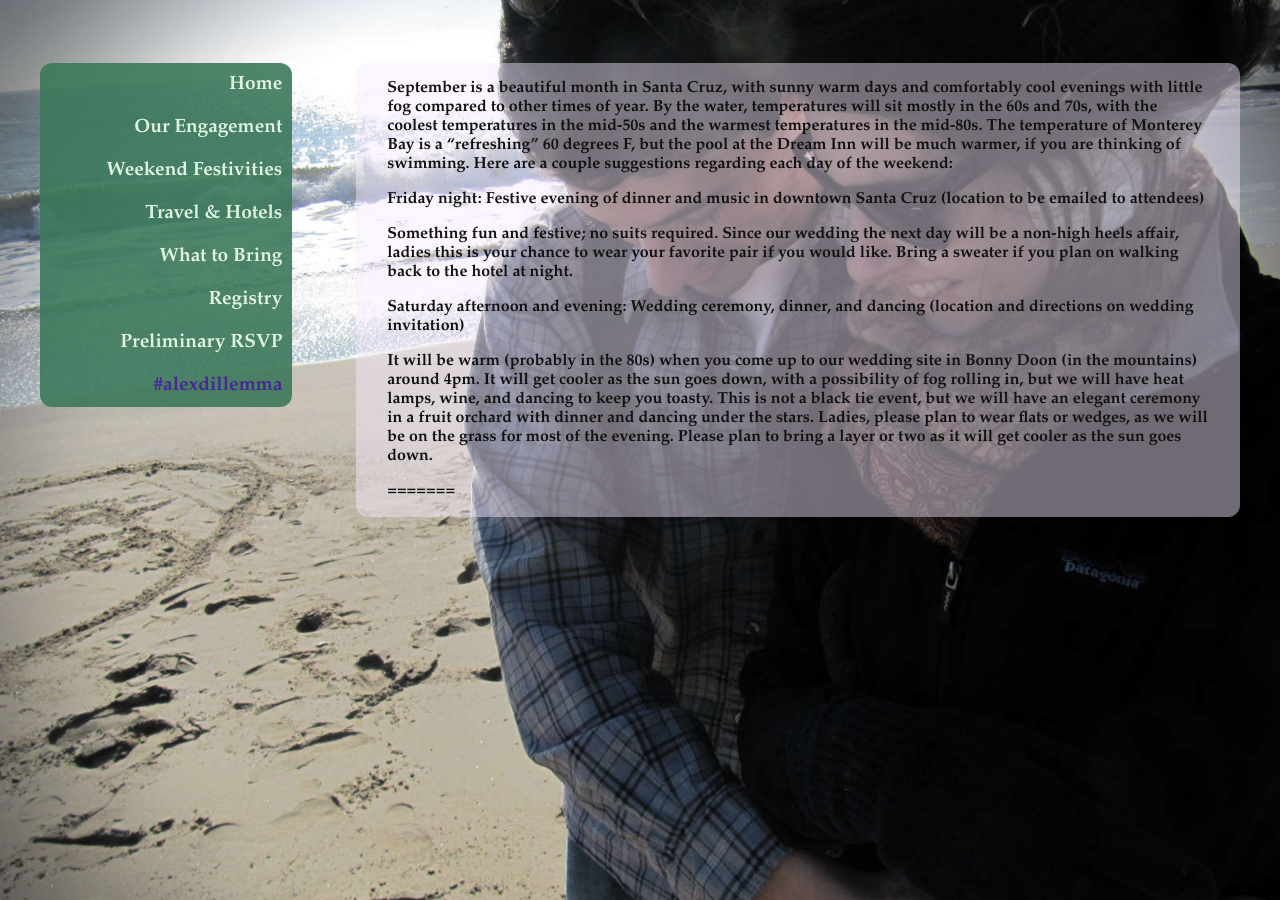
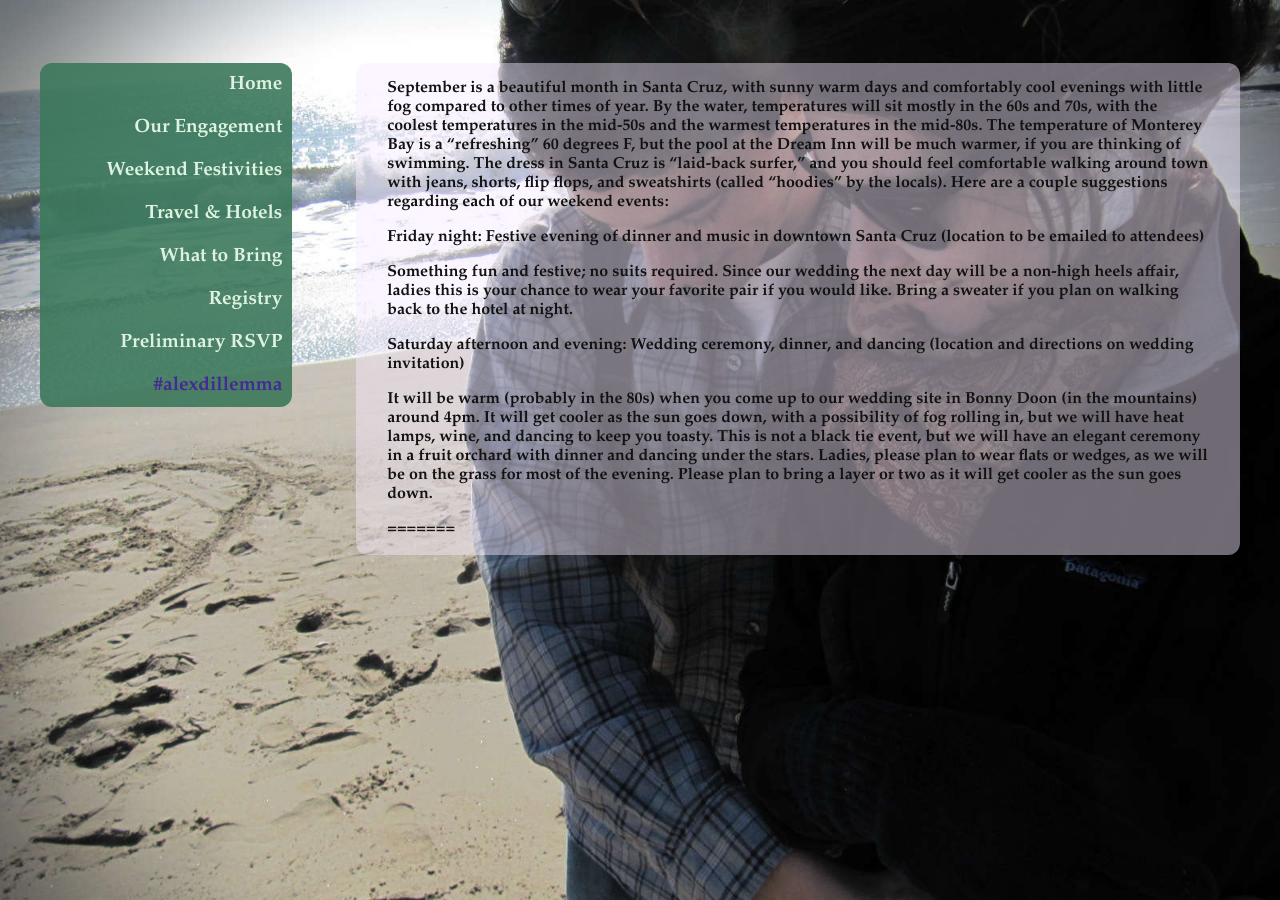
Before and after one commit to adgaudio/wedding, a Jekyll site: the page built from what-to-bring.md, in a window 1280 px wide. Built offline with Jekyll 4.4.1, drawn with Linux system fonts in a browser that asks for light colours; Markdown is read by kramdown in place of the engine named in the settings.

Commit message:
Update what-to-bring.md

```diff
--- a/what-to-bring.md
+++ b/what-to-bring.md
@@ -4,7 +4,7 @@ title: What to Bring
 site_classes: gray_background
 ---
 
-September is a beautiful month in Santa Cruz, with sunny warm days and comfortably cool evenings with little fog compared to other times of year. By the water, temperatures will sit mostly in the 60s and 70s, with the coolest temperatures in the mid-50s and the warmest temperatures in the mid-80s.  The temperature of Monterey Bay is a "refreshing" 60 degrees F, but the pool at the Dream Inn will be much warmer, if you are thinking of swimming.  Here are a couple suggestions regarding each day of the weekend:
+September is a beautiful month in Santa Cruz, with sunny warm days and comfortably cool evenings with little fog compared to other times of year. By the water, temperatures will sit mostly in the 60s and 70s, with the coolest temperatures in the mid-50s and the warmest temperatures in the mid-80s.  The temperature of Monterey Bay is a "refreshing" 60 degrees F, but the pool at the Dream Inn will be much warmer, if you are thinking of swimming.  The dress in Santa Cruz is "laid-back surfer," and you should feel comfortable walking around town with jeans, shorts, flip flops, and sweatshirts (called "hoodies" by the locals).  Here are a couple suggestions regarding each of our weekend events:
 
 Friday night: Festive evening of dinner and music in downtown Santa Cruz (location to be emailed to attendees)
 
```
